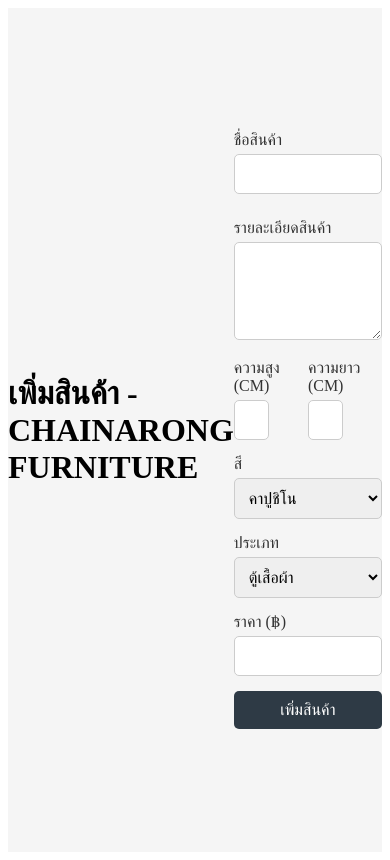
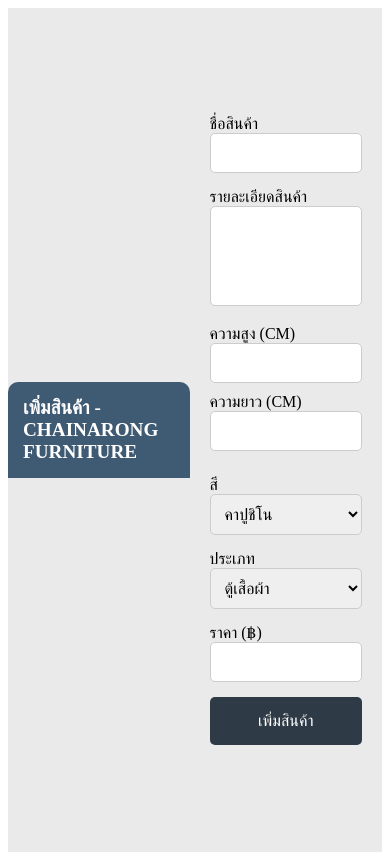
Before and after one commit to AntJiraphat/sa_project, a PHP site: page /addProduct.php in a window 390 px wide. Run offline with PHP 8.4, Linux system fonts and the light colour scheme.

Commit message:
edit addProd css

```diff
--- a/addProductStyle.css
+++ b/addProductStyle.css
@@ -1,86 +1,84 @@
 /* Container for the entire page */
+.body {
+    font-family: Arial, sans-serif;
+    background-color: #f5f5f5;
+    margin: 0;
+    padding: 0;
+}
+
+/* Container for the form */
 .container {
     display: flex;
     justify-content: center;
     align-items: center;
+    width: 100%;
     height: 100vh;
-    background-color: #F5F5F5;
+    background-color: #EAEAEA; /* Background color similar to the screenshot */
 }
 
-/* Styling for the login section */
-.login-section {
+/* Section for the form */
+.form-section {
     background-color: white;
     padding: 20px;
     border-radius: 10px;
     box-shadow: 0px 4px 10px rgba(0, 0, 0, 0.1);
-    width: 80%;
-    max-width: 600px;
+    width: 100%;
+    max-width: 700px;
     box-sizing: border-box;
 }
 
-/* Form title */
-.login-section h1 {
-    color: #3F5A73;
-    text-align: center;
-    margin-bottom: 20px;
+/* Header style */
+.header {
+    background-color: #3F5A73;
+    padding: 15px;
+    color: white;
+    text-align: left;
+    border-radius: 10px 10px 0 0;
+    font-size: 18px;
+    display: flex;
+    align-items: center;
 }
 
-/* Input styling */
-form input[type="text"], form input[type="password"] {
-    width: 100%;
-    padding: 15px;
-    margin-bottom: 10px;
-    border: 1px solid #ccc;
-    border-radius: 5px;
-    box-sizing: border-box;
-    font-size: 1rem;
+/* Back arrow icon */
+.header .back-icon {
+    margin-right: 10px;
+    cursor: pointer;
 }
 
-/* Button styling */
-form button {
-    width: 100%;
-    padding: 15px;
-    background-color: #2E3A45;
-    color: white;
-    border: none;
-    border-radius: 5px;
-    font-size: 1rem;
-    cursor: pointer;
-    transition: background-color 0.3s;
+.header h1 {
+    margin: 0;
+    font-size: 1.2rem;
 }
 
-form button:hover {
-    background-color: #1f2a34;
-}
-
-/* Links */
-.login-section a {
-    text-decoration: none;
-    color: #3F5A73;
-    margin: 0 10px;
-}
-
-.login-section a:hover {
-    text-decoration: underline;
-}
-
-/* Image section */
-.image-section {
-    display: none; /* This is hidden for now, can be used for future styling */
-}
-
-/* Specific styles for the add product form */
-form .form-group {
+/* Image container */
+.image-container {
+    width: 100px;
+    height: 100px;
+    background-color: #F0F0F0;
+    border: 1px solid #ccc;
+    display: flex;
+    justify-content: center;
+    align-items: center;
+    border-radius: 5px;
     margin-bottom: 15px;
 }
 
-form label {
-    display: block;
-    margin-bottom: 5px;
-    color: #333;
+.image-container img {
+    width: 50px;
+    height: 50px;
 }
 
-form input[type="text"], form input[type="number"], form textarea, form select {
+/* Form layout */
+form {
+    padding: 20px;
+}
+
+.form-group {
+    margin-bottom: 15px;
+}
+
+/* Input styles */
+input[type="text"], input[type="number"], textarea, select {
     width: 100%;
     padding: 10px;
     border: 1px solid #ccc;
@@ -89,27 +87,61 @@ form input[type="text"], form input[type="number"], form textarea, form select {
     font-size: 1rem;
 }
 
-/* Style for the product dimensions */
-form .dimensions {
+/* Textarea for product details */
+textarea {
+    resize: none;
+    height: 100px;
+}
+
+/* Dimensions section */
+.dimensions {
     display: flex;
     justify-content: space-between;
 }
 
-form .dimensions input {
+.dimensions input {
     width: 48%;
 }
 
+/* Dropdowns for color and category */
+select {
+    padding: 10px;
+    font-size: 1rem;
+}
+
+/* Price input style */
+.price-input {
+    width: 100%;
+    padding: 10px;
+    border: 1px solid #ccc;
+    border-radius: 5px;
+    font-size: 1rem;
+}
+
 /* Submit button */
-form .btn-submit {
+.btn-submit {
     background-color: #2E3A45;
     color: white;
-    padding: 10px 20px;
+    padding: 15px;
     border: none;
     border-radius: 5px;
     cursor: pointer;
+    width: 100%;
     font-size: 1rem;
 }
 
-form .btn-submit:hover {
+.btn-submit:hover {
     background-color: #1f2a34;
 }
+
+/* Responsive adjustments */
+@media (max-width: 768px) {
+    .dimensions input {
+        width: 100%;
+        margin-bottom: 10px;
+    }
+
+    .dimensions {
+        flex-direction: column;
+    }
+}
```
